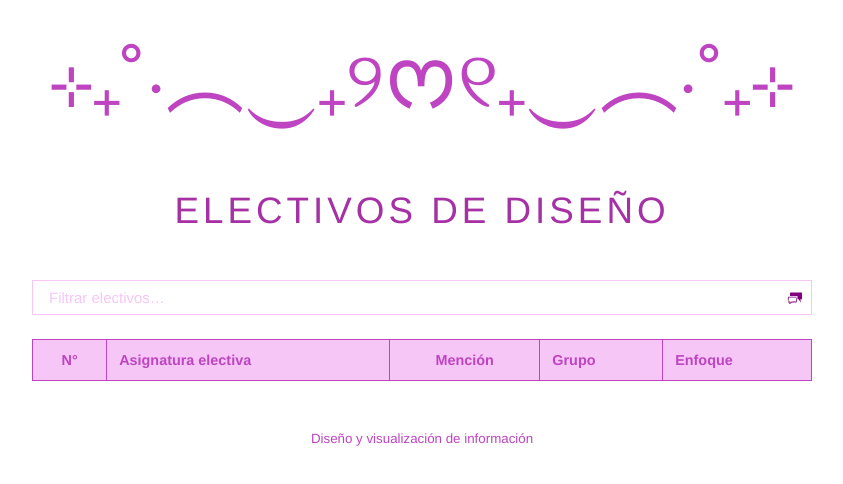
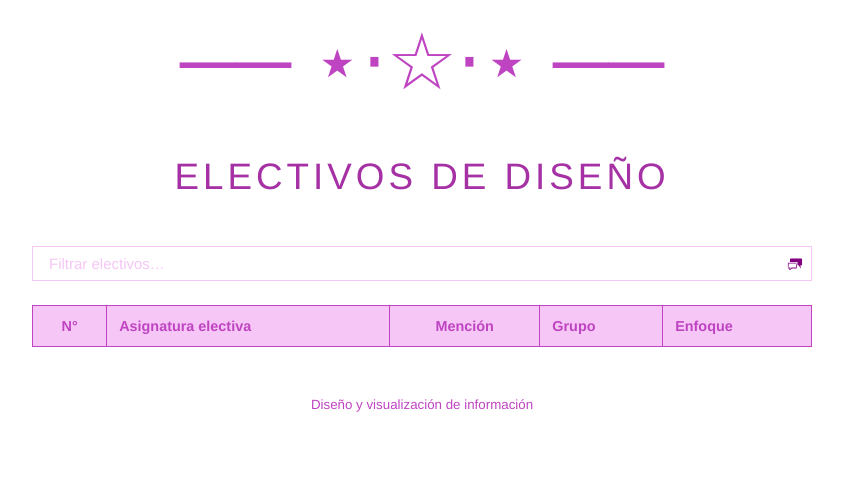
Before and after one commit to antoniamardones/troncal-clase7, a plain HTML site: page index.html in a window 1280 px wide. Shown: the whole page, without its empty margins (218-1061 px from the left). Drawn offline with Linux system fonts and the light colour scheme; no server answers.

Commit message:
Add files via upload

```diff
--- a/index.html
+++ b/index.html
@@ -102,7 +102,7 @@
     </head>
     <body>
         <div id="contenedor">
-            <h1>⊹₊˚‧︵‿₊୨ᰔ୧₊‿︵‧˚₊⊹</h1>
+            <h1>── ⋆⋅☆⋅⋆ ──</h1>
             <h2>ELECTIVOS DE DISEÑO</h2>
 
             <input type="text" id="elInput" placeholder="Filtrar electivos…" />
```
